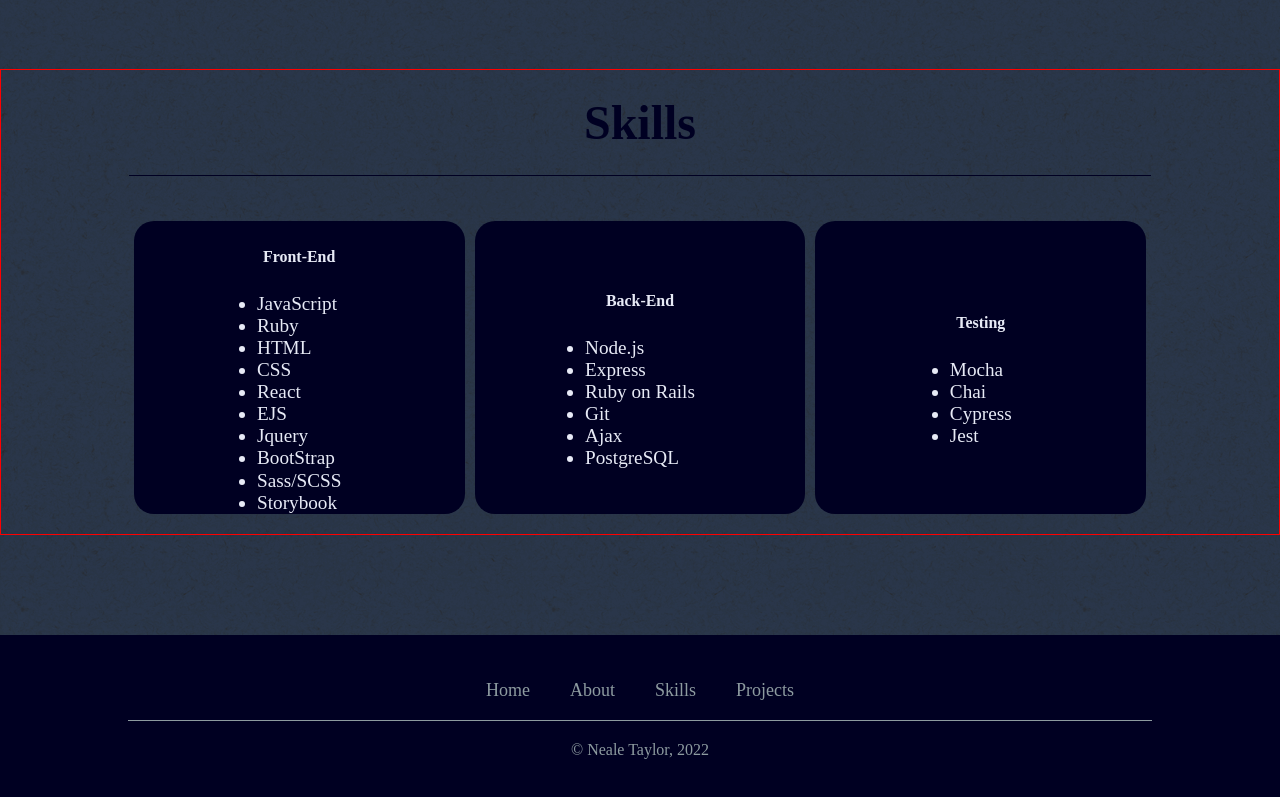
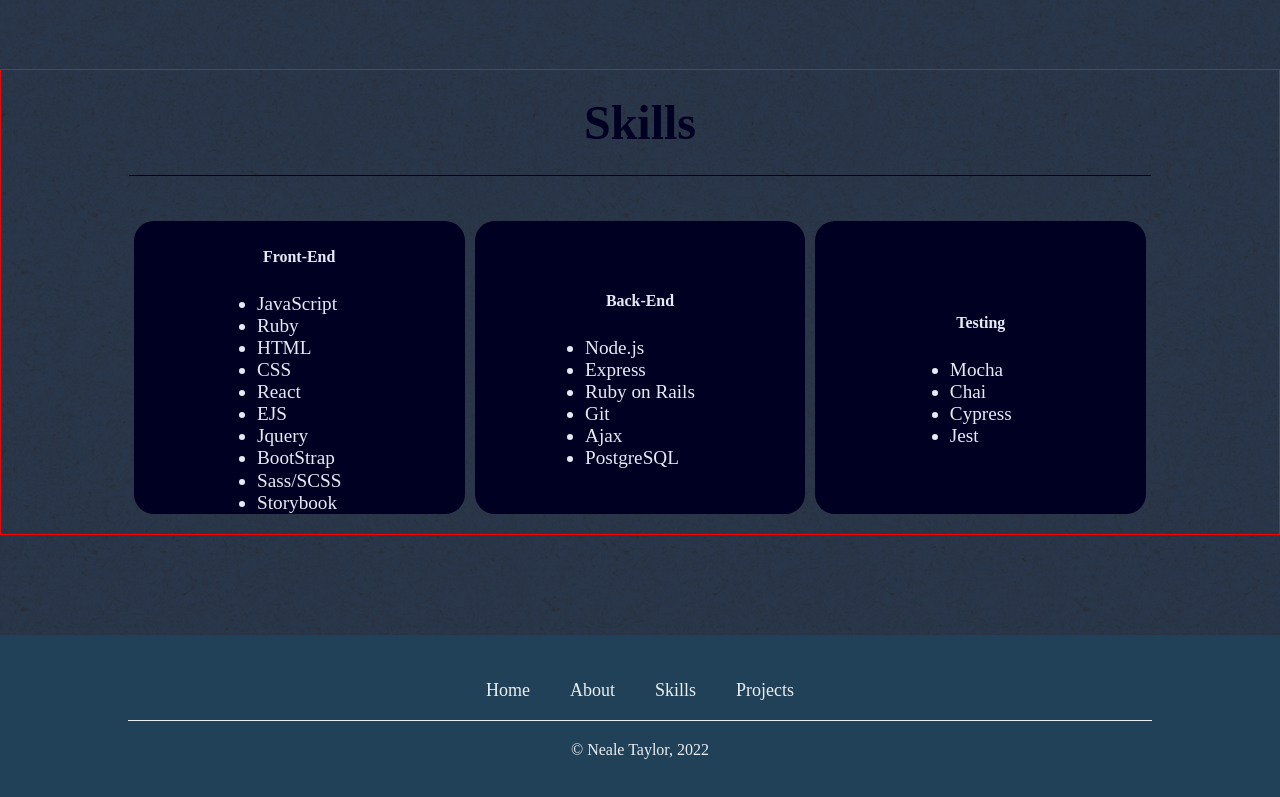
Before and after one commit to NealePT/nealetaylorcom, a React (Create React App) app in the folder react-site/: page / in a window 1280 px wide. Shown: the part 1412-2209 px from the top of the page. Built offline with nearby package versions, Linux system fonts and the light colour scheme.

Commit message:
change colour palette

```diff
--- a/react-site/src/components/Footer.css
+++ b/react-site/src/components/Footer.css
@@ -1,7 +1,7 @@
 .footer {
   margin-top: 100px;
-  background-color: #000022;
-  color: #8D9BA0;
+  background-color: #204157;
+  color: #EAEFF3;
   min-height: 200px;
 }
 
@@ -15,7 +15,7 @@
 .footnav p {
   text-align: center;
   padding: 20px;
-  border-top: 1px solid #8D9BA0;
+  border-top: 1px solid #EAEFF3;
 }
 
 .footnav li a {
@@ -24,6 +24,6 @@
   display: inline-block;
   text-decoration: none;
   font-size: 18px;
-  color: #8D9BA0;
+  color: #EAEFF3;
   margin-top: 25px;
 }
```
